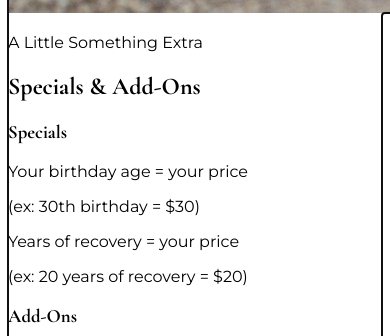
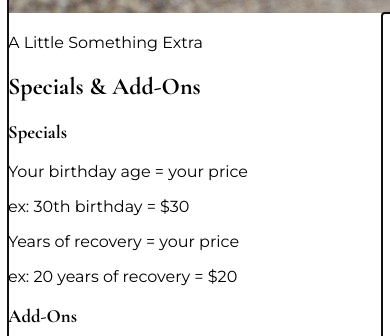
Before and after one commit to ettynan/Transformational_Zone, a React (Vite) app in the folder client/: page /services in a window 390 px wide. Shown: the part 5620-5956 px from the top of the page. Built offline with nearby package versions, Linux system fonts and the light colour scheme; a web font is replaced by a local one.

Commit message:
Corrected formatting for phone view

```diff
--- a/client/src/pages/About.tsx
+++ b/client/src/pages/About.tsx
@@ -10,7 +10,7 @@ export default function About() {
         <header className="bg-stone-100 pt-32 pb-16 md:pt-40 md:pb-24">
           <div className="container mx-auto px-4 text-center">
             <h1 className="font-heading text-4xl md:text-5xl lg:text-6xl text-stone-800 mb-4">About Us</h1>
-            <p className="text-stone-500 text-lg max-w-2xl mx-auto">Our philosophy and approach to natural healing.</p>
+            <p className="text-stone-600 text-lg max-w-2xl mx-auto">Our philosophy and approach to natural healing.</p>
           </div>
         </header>
         <div className="container mx-auto px-4 py-16 md:py-24">
@@ -48,7 +48,7 @@ export default function About() {
             </section>
             <section aria-labelledby="healing-quote" className="text-center bg-stone-300 text-white p-12 rounded-3xl shadow-lg">
               <h2 id="healing-quote" className="font-heading text-3xl mb-4 leading-relaxed">“The natural healing force within each of us is the greatest force in getting well.”</h2>
-              <p className="text-stone-100 text-lg tracking-wide">— Hippocrates</p>
+              <p className="text-stone-600 text-lg tracking-wide">— Hippocrates</p>
             </section>
           </div>
         </div>
--- a/client/src/pages/Contact.tsx
+++ b/client/src/pages/Contact.tsx
@@ -11,7 +11,7 @@ export default function Contact() {
         <header className="bg-stone-100 pt-32 pb-16 md:pt-40 md:pb-24">
           <div className="container mx-auto px-4 text-center">
             <h1 className="font-heading text-4xl md:text-5xl lg:text-6xl mb-4">Contact Us</h1>
-            <p className="text-stone-500 text-lg max-w-2xl mx-auto">
+            <p className="text-stone-600 text-lg max-w-2xl mx-auto">
               We'd love to hear from you. Reach out with any questions.
             </p>
           </div>
--- a/client/src/pages/Home.tsx
+++ b/client/src/pages/Home.tsx
@@ -64,12 +64,18 @@ export default function Home() {
             initial={{ opacity: 0 }}
             animate={{ opacity: 1 }}
             transition={{ duration: 1, delay: 1 }}
-            className="absolute bottom-8 left-1/2 z-10 w-full max-w-4xl -translate-x-1/2 px-4"
+            className="hidden lg:block absolute bottom-8 left-1/2 z-10 w-full max-w-4xl -translate-x-1/2 px-4"
           >
-          <div className="min-h-[240px] p-6">
-                <TestimonialCarousel />
+            <div className="p-6">
+              <TestimonialCarousel />
             </div>
           </motion.div>
+        </section>
+
+        <section className="lg:hidden bg-stone-50 px-4 py-8">
+          <div className="mx-auto max-w-4xl rounded-3xl bg-white p-6 shadow-sm border border-stone-100">
+            <TestimonialCarousel />
+          </div>
         </section>
 
         <section className="py-24 bg-white">
@@ -117,7 +123,7 @@ export default function Home() {
                   className="bg-white rounded-2xl p-8 shadow-sm hover:shadow-md transition-all border border-stone-100"
                 >
                   <div className="w-14 h-14 bg-stone-100 rounded-full flex items-center justify-center mb-6 text-primary">
-                    <Sparkles className="w-7 h-7" />
+                    <Sparkles className="w-7 h-7" aria-hidden="true" />
                   </div>
                   <h3 className="text-2xl font-heading font-medium mb-3">Reiki</h3>
                   <p className="text-stone-600 font-medium mb-6 leading-relaxed">
@@ -132,7 +138,7 @@ export default function Home() {
                   className="bg-white rounded-2xl p-8 shadow-sm hover:shadow-md transition-all border border-stone-100"
                 >
                   <div className="w-14 h-14 bg-stone-100 rounded-full flex items-center justify-center mb-6 text-primary">
-                    <Footprints className="w-7 h-7" />
+                    <Footprints className="w-7 h-7" aria-hidden="true" />
                   </div>
                   <h3 className="text-2xl font-heading font-medium mb-3">Footzoning</h3>
                   <p className="text-stone-600 font-medium mb-6 leading-relaxed">
@@ -147,7 +153,7 @@ export default function Home() {
                   className="bg-white rounded-2xl p-8 shadow-sm hover:shadow-md transition-all border border-stone-100"
                 >
                   <div className="w-14 h-14 bg-stone-100 rounded-full flex items-center justify-center mb-6 text-primary">
-                    <Flame className="w-7 h-7" />
+                    <Flame className="w-7 h-7" aria-hidden="true" />
                   </div>
                   <h3 className="text-2xl font-heading font-medium mb-3">Steam Sauna</h3>
                   <p className="text-stone-600 font-medium mb-6 leading-relaxed">
--- a/client/src/pages/Services.tsx
+++ b/client/src/pages/Services.tsx
@@ -79,14 +79,13 @@ export default function Services() {
             <h1 className="font-heading text-4xl md:text-5xl lg:text-6xl text-stone-800 mb-4">
               Our Services
             </h1>
-            <p className="text-stone-500 text-lg max-w-2xl mx-auto">
+            <p className="text-stone-600 text-lg max-w-2xl mx-auto">
               Holistic treatments designed to restore your natural rhythm.
             </p>
           </div>
         </header>
 
         <div className="container mx-auto px-4 py-16 md:py-24">
-
           {/* Reiki */}
           <section
             id="reiki"
@@ -131,7 +130,7 @@ export default function Services() {
                 </span>
               </p>
               <p className="text-stone-800 text-base mt-4">
-               Distance Reiki (includes phone call or emailed report) - ${PRICING.reiki.distance_price}
+                Distance Reiki (includes phone call or emailed report) - ${PRICING.reiki.distance_price}
               </p>
             </motion.div>
 
@@ -277,7 +276,7 @@ export default function Services() {
             </motion.div>
           </section>
 
-         {/* Specials & Add-Ons */}
+          {/* Specials & Add-Ons */}
           <section
             id="specials"
             tabIndex={-1}
@@ -290,33 +289,51 @@ export default function Services() {
               className="mb-8"
             />
 
-            <div className="bg-white rounded-3xl p-8 md:p-12 shadow-sm border border-stone-100">
+            <div className="bg-white rounded-3xl p-6 md:p-12 shadow-sm border border-stone-100">
               <div className="space-y-8">
+                <div className="border-b border-stone-100 pb-8">
+                  <h3 className="font-heading text-3xl text-stone-800 mb-4">
+                    Specials
+                  </h3>
 
-                <div className="border-b border-stone-100 pb-8">
-                  <h3 className="font-heading text-3xl text-stone-800 mb-4">Specials</h3>
-                  <div className="flex justify-between items-center mb-3">
-                    <p className="font-heading text-primary text-xl ml-8 shrink-0">Your birthday age = your price</p>
-                    <p className="font-heading text-primary text-xl ml-8 shrink-0">(ex: 30th birthday = ${PRICING.specials.birthday_example})</p>
-                  </div>
-                  <div className="flex justify-between items-center">
-                    <p className="font-heading text-primary text-xl ml-8 shrink-0">Years of recovery = your price</p>
-                    <p className="font-heading text-primary text-xl ml-8 shrink-0">(ex: 20 years of recovery = ${PRICING.specials.recovery_example})</p>
+                  <div className="space-y-4">
+                    <div className="flex flex-col sm:flex-row sm:justify-between sm:items-start gap-1 sm:gap-6">
+                      <p className="font-heading text-primary text-xl">
+                        Your birthday age = your price
+                      </p>
+                      <p className="font-heading text-primary text-lg sm:text-xl sm:text-right">
+                        ex: 30th birthday = ${PRICING.specials.birthday_example}
+                      </p>
+                    </div>
+
+                    <div className="flex flex-col sm:flex-row sm:justify-between sm:items-start gap-1 sm:gap-6">
+                      <p className="font-heading text-primary text-xl">
+                        Years of recovery = your price
+                      </p>
+                      <p className="font-heading text-primary text-lg sm:text-xl sm:text-right">
+                        ex: 20 years of recovery = ${PRICING.specials.recovery_example}
+                      </p>
+                    </div>
                   </div>
                 </div>
 
                 <div>
-                  <h3 className="font-heading text-3xl text-stone-800 mb-4">Add-Ons</h3>
-                  <div className="flex justify-between items-center">
-                    <p className="font-heading text-primary text-xl ml-8 shrink-0">Med Foot Massager - {PRICING.addons.massager_duration} mins</p>
-                    <p className="font-heading text-primary text-xl ml-8 shrink-0">+${PRICING.addons.massager_price}</p>
+                  <h3 className="font-heading text-3xl text-stone-800 mb-4">
+                    Add-Ons
+                  </h3>
+
+                  <div className="flex flex-col sm:flex-row sm:justify-between sm:items-start gap-1 sm:gap-6">
+                    <p className="font-heading text-primary text-xl">
+                      Med Foot Massager - {PRICING.addons.massager_duration} mins
+                    </p>
+                    <p className="font-heading text-primary text-lg sm:text-xl sm:text-right">
+                      +${PRICING.addons.massager_price}
+                    </p>
                   </div>
                 </div>
-
               </div>
             </div>
           </section>
-
 
           {/* Packages */}
           <section
@@ -381,7 +398,6 @@ export default function Services() {
               </div>
             </div>
           </section>
-
         </div>
       </main>
 
```
Also changed, not shown: .lighthouse.js (deleted), .lighthouserc.js (deleted).
